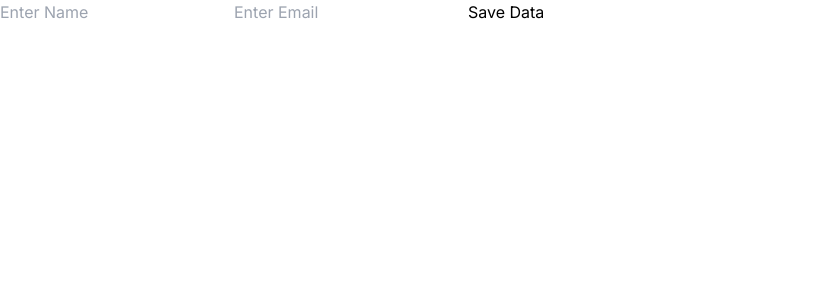
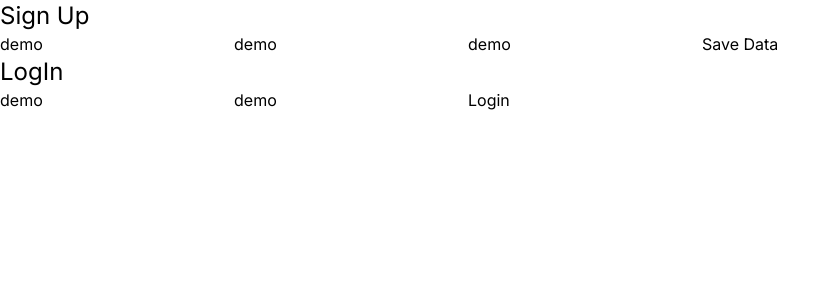
Before and after one commit to hetref/recommendo, a Next.js app: page / in a window 1280 px wide. Shown: the top 300 px of the page, without its empty margins (0-840 px from the left). Built offline with nearby package versions, Linux system fonts and the light colour scheme; no server answers.

Commit message:
DB Connection

```diff
--- a/app/page.js
+++ b/app/page.js
@@ -1,9 +1,39 @@
-import Header from "@/components/header";
+"use client";
+
+import Header from "@/components/Header";
+import Authentication from "@/components/Authentication";
+import { onAuthStateChanged } from "firebase/auth";
+import { auth } from "@/firebase/config";
+import { useEffect, useState } from "react";
+import { createUser } from "@/lib/actions/user";
 
 export default function Home() {
+  const [authUser, setAuthUser] = useState();
+  const [isAuthenticated, setIsAuthenticated] = useState();
+
+  useEffect(() => {
+    onAuthStateChanged(auth, (user) => {
+      if (user) {
+        // User is signed in, see docs for a list of available properties
+        // https://firebase.google.com/docs/reference/js/auth.user
+        const uid = user.uid;
+        // ...
+        setAuthUser(user);
+        setIsAuthenticated(true);
+        console.log(user);
+      } else {
+        // User is signed out
+        // ...
+        setIsAuthenticated(false);
+        console.log("No User");
+      }
+    });
+  }, []);
+
   return (
     <>
-      <Header />
+      <Authentication isUser={isAuthenticated} />
+      {isAuthenticated === true && <Header />}
     </>
   );
 }
--- /dev/null
+++ b/components/Authentication.jsx
@@ -0,0 +1,108 @@
+"use client";
+
+import { auth } from "@/firebase/config";
+import { createUser } from "@/lib/actions/user";
+import {
+  createUserWithEmailAndPassword,
+  signInWithEmailAndPassword,
+} from "firebase/auth";
+import React, { useState } from "react";
+
+const Authentication = ({ isUser }) => {
+  const [name, setName] = useState("demo");
+  const [email, setEmail] = useState("demo");
+  const [password, setPassword] = useState("demo");
+
+  // const saveDataIntoMongo = async (user) => {
+  //   console.log("newuser", newUser);
+  // };
+
+  const signupHandler = async () => {
+    createUserWithEmailAndPassword(auth, email, password)
+      .then(async (userCredential) => {
+        const user = userCredential.user;
+        // saveDataIntoMongo({ email, password });
+        const newUser = await createUser({ name, email });
+        console.log(newUser, "newUser");
+        console.log(user);
+      })
+      .catch((error) => {
+        console.log(error);
+      });
+  };
+
+  const loginHandler = () => {
+    signInWithEmailAndPassword(auth, email, password)
+      .then((userCredential) => {
+        // Signed in
+        const user = userCredential.user;
+        // ...
+      })
+      .catch((error) => {
+        const errorCode = error.code;
+        const errorMessage = error.message;
+      });
+  };
+
+  const logout = () => {
+    auth.signOut();
+  };
+
+  const saveDataMongo = async () => {
+    const newUser = await createUser({ name, email });
+    console.log(newUser, "newUser");
+  };
+
+  return (
+    <div>
+      {isUser === false && (
+        <>
+          <h1 className="text-2xl">Sign Up</h1>
+          <input
+            type="text"
+            placeholder="Enter Name"
+            value={name}
+            onChange={(e) => setName(e.target.value)}
+          />
+          <input
+            type="text"
+            placeholder="Enter Email"
+            value={email}
+            onChange={(e) => setEmail(e.target.value)}
+          />
+          <input
+            type="text"
+            placeholder="Enter Password"
+            value={password}
+            onChange={(e) => setPassword(e.target.value)}
+          />
+          <button onClick={signupHandler}>Save Data</button>
+
+          <h1 className="text-2xl">LogIn</h1>
+          <input
+            type="text"
+            placeholder="Enter Email"
+            value={email}
+            onChange={(e) => setEmail(e.target.value)}
+          />
+          <input
+            type="text"
+            placeholder="Enter Password"
+            value={password}
+            onChange={(e) => setPassword(e.target.value)}
+          />
+          <button onClick={loginHandler}>Login</button>
+        </>
+      )}
+      {isUser === true && (
+        <>
+          <h1>User is Authenticated</h1>
+          <button onClick={logout}>Logout</button>
+          <button onClick={saveDataMongo}>Save Data</button>
+        </>
+      )}
+    </div>
+  );
+};
+
+export default Authentication;
--- a/components/Header.jsx
+++ b/components/Header.jsx
@@ -1,33 +1,9 @@
 "use client";
 
-import { createUser } from "@/lib/actions/user";
-import { useState } from "react";
-
 export default function Header() {
-  const [name, setName] = useState("");
-  const [email, setEmail] = useState("");
-
-  const saveData = async () => {
-    const newUser = await createUser({ name, email });
-
-    console.log(newUser);
-  };
-
   return (
     <>
-      <input
-        type="text"
-        placeholder="Enter Name"
-        value={name}
-        onChange={(e) => setName(e.target.value)}
-      />
-      <input
-        type="text"
-        placeholder="Enter Email"
-        value={email}
-        onChange={(e) => setEmail(e.target.value)}
-      />
-      <button onClick={saveData}>Save Data</button>
+      <h1>Hello</h1>
     </>
   );
 }
--- /dev/null
+++ b/firebase/config.js
@@ -0,0 +1,17 @@
+import { initializeApp, getApp, getApps } from "firebase/app";
+import { getAuth } from "firebase/auth";
+
+const firebaseConfig = {
+  apiKey: "AIzaSyBzYESqyrFq5x5WvINkKa_FqkLvOAA6spk",
+  authDomain: "recommendation-system-62a42.firebaseapp.com",
+  projectId: "recommendation-system-62a42",
+  storageBucket: "recommendation-system-62a42.appspot.com",
+  messagingSenderId: "618231349247",
+  appId: "1:618231349247:web:13c4111cdab136c0f1f1ca",
+  measurementId: "G-EM4P1Z169L",
+};
+
+const app = !getApps().length ? initializeApp(firebaseConfig) : getApp(); // For server side rending
+const auth = getAuth(app);
+
+export { app, auth };
--- a/lib/actions/user.js
+++ b/lib/actions/user.js
@@ -13,6 +13,7 @@ export async function createUser(user) {
 
     return JSON.parse(JSON.stringify(newUser));
   } catch (error) {
-    handleError(error);
+    // handleError(error);
+    return JSON.parse(JSON.stringify(error));
   }
 }
--- a/lib/database/models/user.model.js
+++ b/lib/database/models/user.model.js
@@ -7,10 +7,6 @@ const UserSchema = new Schema({
   },
   // bio: {
   //   type: String,
-  // },
-  // photo: {
-  //   type: String,
-  //   required: true,
   // },
   email: {
     type: String,
--- a/lib/database/mongoose.js
+++ b/lib/database/mongoose.js
@@ -2,28 +2,26 @@ import mongoose from "mongoose";
 
 const MONGODB_URL = process.env.MONGODB_URL;
 
-let cached = global.mongoose;
-
-if (!cached) {
-  cached = global.mongoose = {
-    conn: null,
-    promise: null,
-  };
-}
+let cached = { conn: null, promise: null };
 
 export const connectToDatabase = async () => {
   if (cached.conn) return cached.conn;
 
-  if (!MONGODB_URL) throw new Error("Missing MONGODB_URL");
+  if (!MONGODB_URL) {
+    throw new Error("Missing MONGODB_URL");
+  }
 
-  cached.promise =
-    cached.promise ||
-    mongoose.connect(MONGODB_URL, {
-      dbName: "recommendo",
-      bufferCommands: false,
+  try {
+    cached.promise = mongoose.connect(MONGODB_URL, {
+      dbName: "recomendo",
+      useNewUrlParser: true,
+      useUnifiedTopology: true,
     });
-
-  cached.conn = await cached.promise;
+    cached.conn = await cached.promise;
+  } catch (error) {
+    console.error("MongoDB connection error:", error);
+    throw new Error("Failed to connect to MongoDB");
+  }
 
   return cached.conn;
 };
--- a/package.json
+++ b/package.json
@@ -9,6 +9,7 @@
     "lint": "next lint"
   },
   "dependencies": {
+    "firebase": "^10.8.1",
     "mongodb": "^6.5.0",
     "mongoose": "^8.2.1",
     "next": "14.1.3",
```
Also changed, not shown: 2 other files (tests, documents, lock files or other folders).
